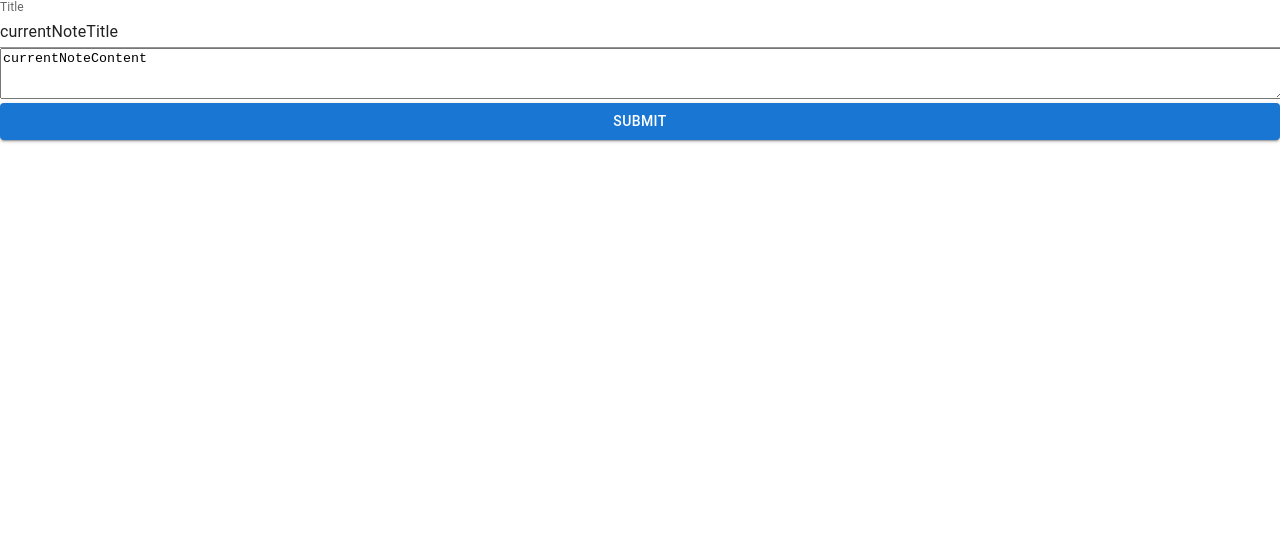
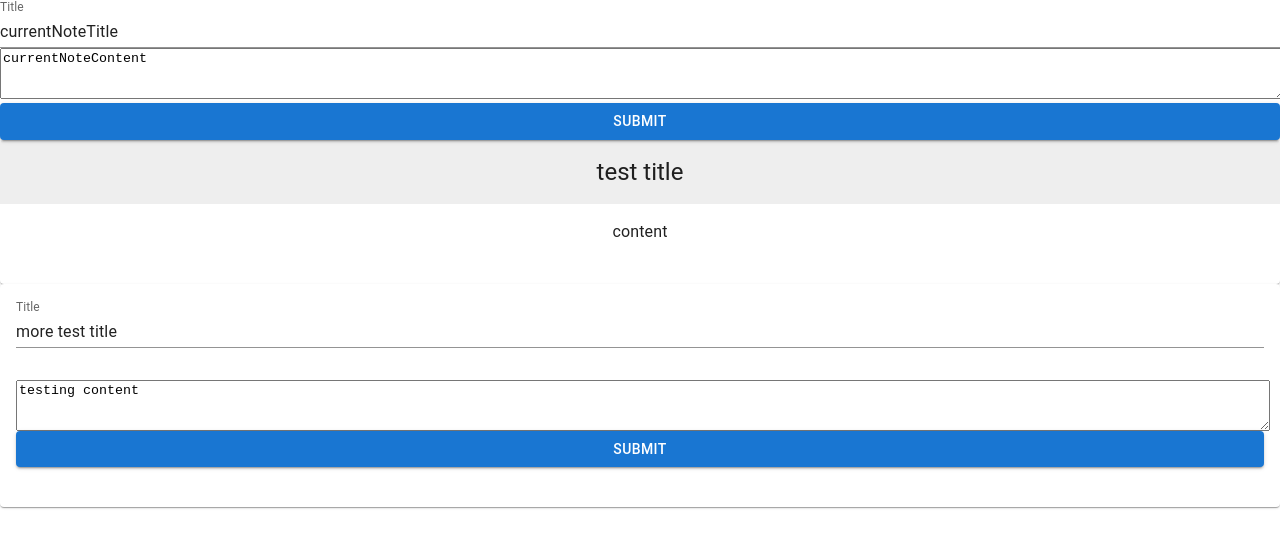
Before and after one commit to jswelsh/noteTakingApp_codingTest, a React (Create React App) app: page / in a window 1280 px wide. Shown: the top 548 px of the page. Built offline with nearby package versions, Linux system fonts and the light colour scheme.

Commit message:
adding note component and editCard component

```diff
--- a/src/App.js
+++ b/src/App.js
@@ -7,7 +7,8 @@ import {
   Grid,
   TextField,
 } from '@mui/material';
-
+import Note from './components/Note'
+import { EditCard } from './components/EditCard';
 function App() {
   return (
     <>
@@ -32,6 +33,15 @@ function App() {
         <Grid item xs={12}>
           <Button children='Submit' id="submitNote" variant="contained" sx={{width:"100%"}} />
         </Grid>
+        <Grid item xs={12}>
+        <Note
+          note={{title: 'test title', content: 'test content'}}
+        />
+        <EditCard
+          title="more test title"
+          content="testing content"
+        />
+        </Grid>
     </>
   );
 }
--- /dev/null
+++ b/src/components/EditCard.js
@@ -0,0 +1,56 @@
+import {
+  TextareaAutosize,
+  TextField,
+  Box,
+  Card,
+  CardHeader,
+  CardContent,
+  Button,
+} from '@mui/material'
+import React, {useState} from 'react'
+
+export const EditCard = ({
+  title,
+  content
+}) => {
+
+  return (
+    // <Popper id={noteBeingEditedIndex} open={open} anchorEl={anchorEl} transition>
+    //   {({ TransitionProps }) => (
+    //     <Fade {...TransitionProps}>
+          <Card >
+            <CardHeader
+              title={<TextField
+                id="titleInputEdit"
+                label="Title"
+                value={title}
+                variant="standard"
+                fullWidth
+              />}
+              titleTypographyProps={{ align: 'center' }}
+            />
+            <CardContent>
+              <Box sx={{
+                display: 'flex',
+                justifyContent: 'center',
+                flexDirection:'column',
+                alignItems: 'baseline',
+                mb: 2,
+              }}
+              >
+                <TextareaAutosize
+                  id="contentInputEdit"
+                  placeholder="Add Note Content"
+                  value={content}
+                  minRows={3}
+                  style={{ width: "100%"}}
+                />
+                <Button children='Submit' id="submitNoteEdit" variant="contained" sx={{width:"100%"}} />
+              </Box>
+            </CardContent>
+          </Card>
+    //     </Fade>
+    //   )}
+    // </Popper>
+  )
+}
--- /dev/null
+++ b/src/components/Note.js
@@ -0,0 +1,51 @@
+import React, {useState} from 'react'
+import {
+  Box,
+  Card,
+  CardHeader,
+  CardContent,
+  Typography,
+  Grid,
+} from '@mui/material';
+export default function Note({
+  note,
+}) {
+  const {title, created,} = note
+
+  return (
+    <Grid
+      item
+      box
+      xs={12}
+      md={6}
+    >
+      <Card >
+        <CardHeader
+          title={title}
+          subheader={created}
+          titleTypographyProps={{ align: 'center' }}
+          subheaderTypographyProps={{
+            align: 'center',
+          }}
+          sx={{
+            backgroundColor: (theme) =>
+              theme.palette.mode === 'light'
+                ? theme.palette.grey[200]
+                : theme.palette.grey[700],
+          }}
+        />
+        <CardContent>
+          <Box sx={{
+            display: 'flex',
+            justifyContent: 'center',
+            alignItems: 'baseline',
+            mb: 2,
+          }}
+          >
+            <Typography children={'content'} />
+          </Box>
+        </CardContent>
+      </Card>
+    </Grid>
+  )
+}
```
